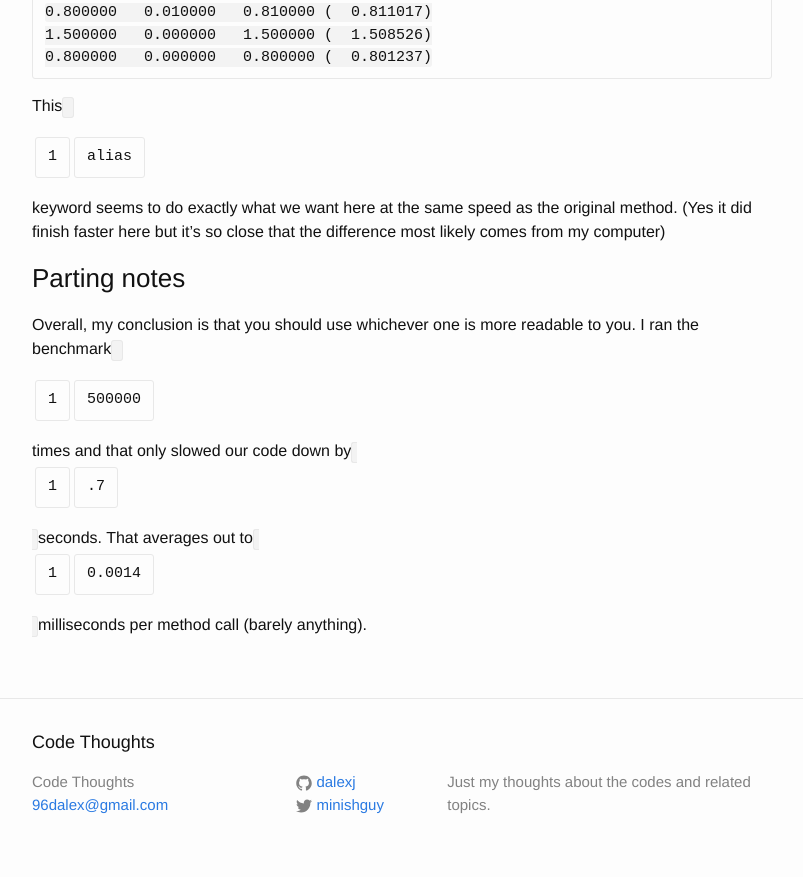
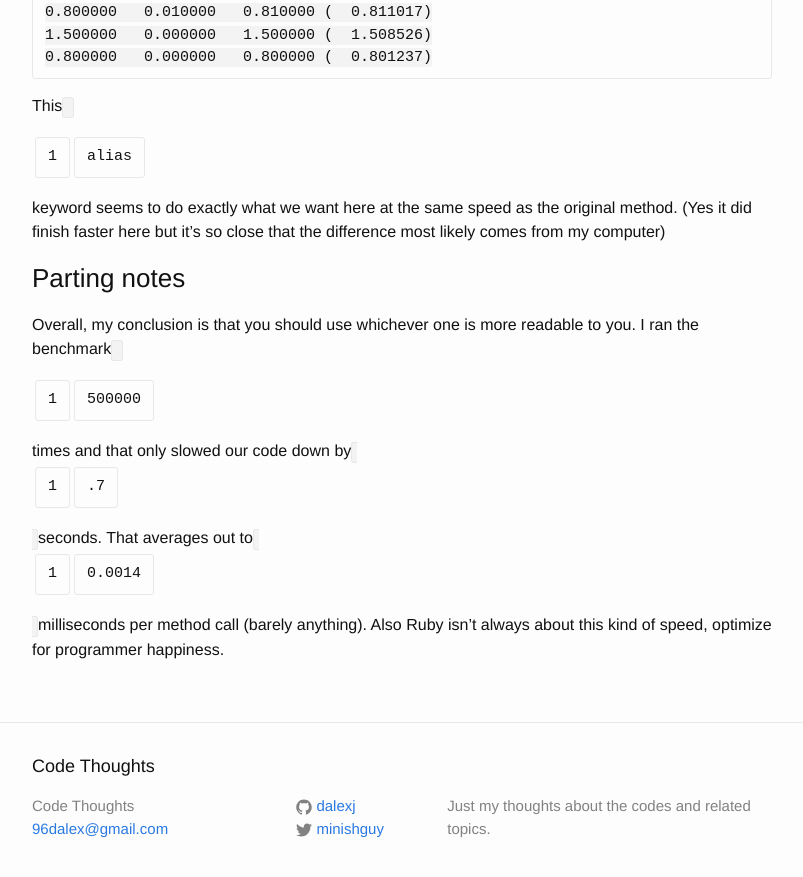
Before and after one commit to dalexj/dalexj.github.io, a Jekyll site: the page built from _posts/2015-03-16-alias.markdown, in a window 1280 px wide and 900 px high, scrolled down 2730 px. Shown: the top 877 px of the window, without its empty margins (238-1041 px from the left). Built offline with Jekyll 4.4.1, drawn with Linux system fonts in a browser that asks for light colours.

Commit message:
changes to blog post and rakefile

```diff
--- a/_posts/2015-03-16-alias.markdown
+++ b/_posts/2015-03-16-alias.markdown
@@ -108,3 +108,4 @@ the difference most likely comes from my computer)
 Overall, my conclusion is that you should use whichever one is more readable to you.
 I ran the benchmark `500000` times and that only slowed our code down by `.7` seconds.
 That averages out to `0.0014` milliseconds per method call (barely anything).
+Also Ruby isn't always about this kind of speed, optimize for programmer happiness.
```
Also changed, not shown: 1 other file.
